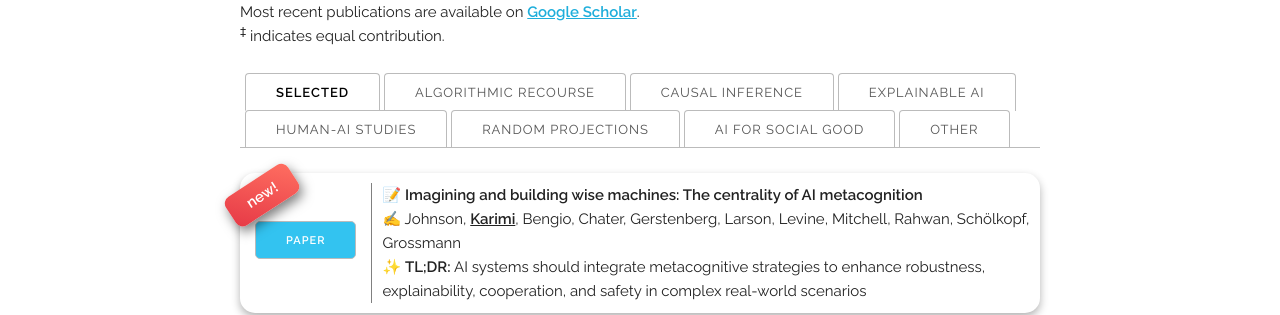
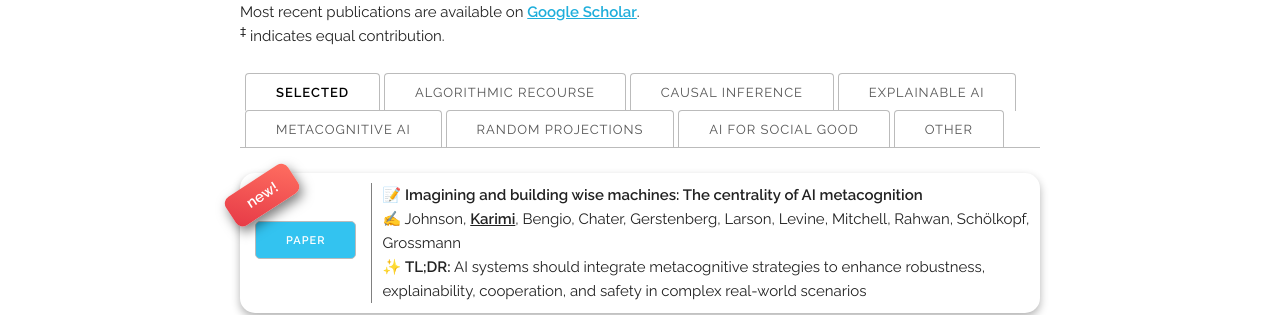
Before and after one commit to charmlab/website, a Jekyll site: the page built from index.html, in a window 1280 px wide and 900 px high, scrolled down 2582 px. Shown: the part 138-453 px from the top of the window. Built offline with Jekyll 4.4.1, drawn with Linux system fonts in a browser that asks for light colours; some web fonts are replaced.

Commit message:
s/human-ai studies/metacognitive ai.

```diff
--- a/_data/publications.yaml
+++ b/_data/publications.yaml
@@ -7,7 +7,7 @@ categories:
     id: "causal-inference"
   - name: "Explainable AI"
     id: "papers-explainable-ai"
-  - name: "Human-AI Studies"
+  - name: "Metacognitive AI"
     id: "papers-human-ai"
   - name: "Random Projections"
     id: "papers-random-projections"
@@ -20,7 +20,7 @@ papers:
   - title: "Imagining and building wise machines: The centrality of AI metacognition"
     authors: "Johnson, <u><b>Karimi</b></u>, Bengio, Chater, Gerstenberg, Larson, Levine, Mitchell, Rahwan, Schölkopf, Grossmann"
     venue:
-    categories: ["Selected", "Explainable AI", "Human-AI Studies"]
+    categories: ["Selected", "Explainable AI", "Metacognitive AI"]
     paper_pdf: "https://arxiv.org/abs/2411.02478"
     acceptance_rate:
     tldr: AI systems should integrate metacognitive strategies to enhance robustness, explainability, cooperation, and safety in complex real-world scenarios
```
